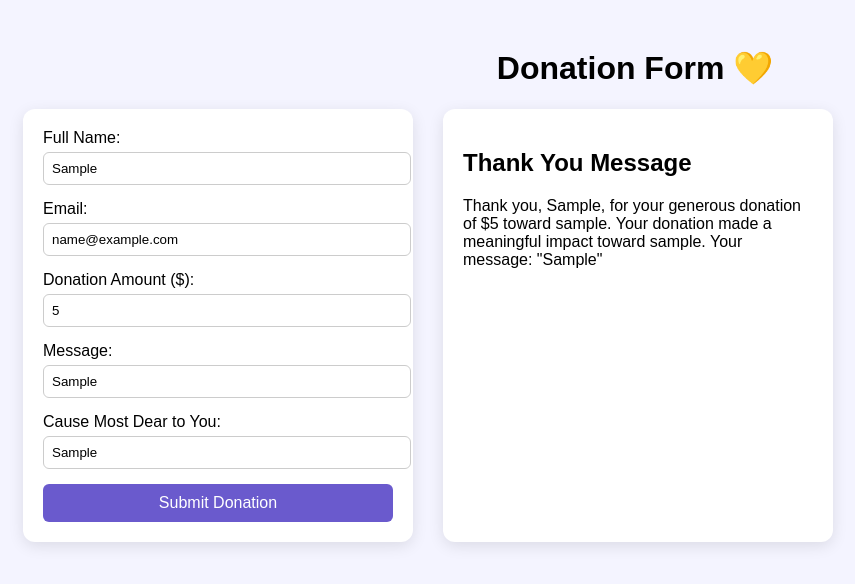
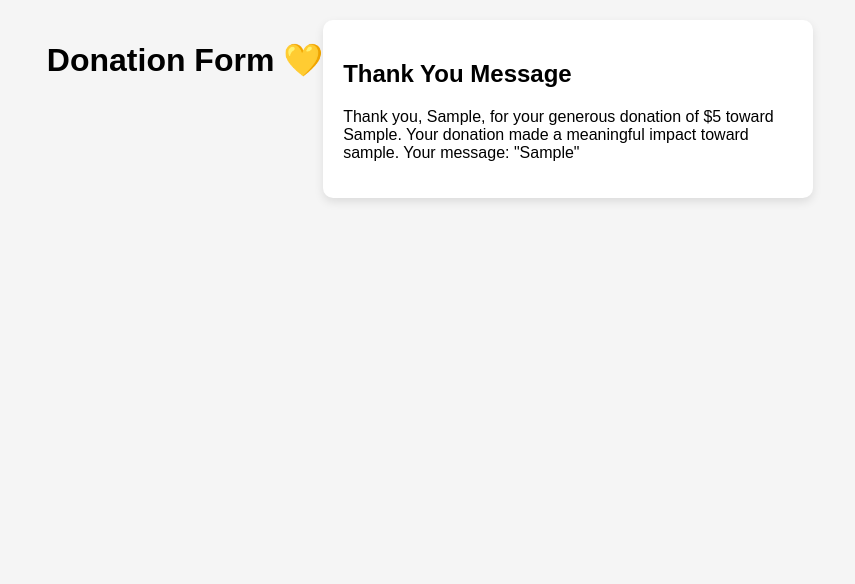
Before and after one commit to JayTIsMe/donations-app, a plain HTML site: page index.html in a window 1280 px wide. Both pictures are taken after typing "Sample", "name@example.com", "5", "Sample", "Sample" into the empty fields and a click on the button "Submit Donation". Shown: the whole page, without its empty margins (5-860 px from the left). Drawn offline with Linux system fonts and the light colour scheme.

Commit message:
Add files via upload

```diff
--- a/app.js
+++ b/app.js
@@ -6,41 +6,76 @@
 
 const submitBtn = document.getElementById("submitBtn");
 const thankYouOutput = document.getElementById("thankYouOutput");
+const resetBtn = document.getElementById("resetBtn");
+
+const formBox = document.querySelector(".form-box");
+
+// IMPACT LOGIC FUNCTION
+function getImpact(amount, cause) {
+  cause = cause.toLowerCase();
+
+  if (cause.includes("homeless")) {
+    return `Your donation provided ${amount} meals to the homeless.`;
+  }
+  else if (cause.includes("animal") || cause.includes("dog") || cause.includes("cat")) {
+    const petsHelped = Math.floor(amount / 10);
+    return `Your donation helped ${petsHelped} dogs/cats find homes.`;
+  }
+  else if (cause.includes("children") || cause.includes("kids")) {
+    const supplies = amount * 2;
+    return `Your donation provided ${supplies} school supplies for children.`;
+  }
+  else {
+    return `Your donation made a meaningful impact toward ${cause}.`;
+  }
+}
 
 submitBtn.addEventListener("click", () => {
   const name = nameInput.value.trim();
   const email = emailInput.value.trim();
   const amount = Number(amountInput.value.trim());
   const message = messageInput.value.trim();
-  const cause = causeInput.value.trim().toLowerCase();
+  const cause = causeInput.value.trim();
 
   if (!name || !email || !amount || !cause) {
     thankYouOutput.textContent = "Please fill out all required fields.";
+    thankYouOutput.style.display = "block";
+    thankYouOutput.classList.add("show");
     return;
   }
 
-  // IMPACT LOGIC
-  let impactText = "";
-
-  if (cause.includes("homeless")) {
-    const meals = amount * 1; // $1 = 1 meal
-    impactText = `Your donation provided ${meals} meals to the homeless.`;
-  }
-  else if (cause.includes("animal") || cause.includes("dog") || cause.includes("cat")) {
-    const petsHelped = Math.floor(amount / 10); // $10 = 1 pet helped
-    impactText = `Your donation helped ${petsHelped} dogs/cats find homes.`;
-  }
-  else if (cause.includes("children") || cause.includes("kids")) {
-    const supplies = amount * 2; // $1 = 2 school supplies
-    impactText = `Your donation provided ${supplies} school supplies for children.`;
-  }
-  else {
-    // Default impact if cause is unknown
-    impactText = `Your donation made a meaningful impact toward ${cause}.`;
-  }
+  const impactText = getImpact(amount, cause);
 
   thankYouOutput.textContent =
-    `Thank you, ${name}, for your generous donation of $${amount} ` +
-    `toward ${cause}. ${impactText} ` +
+    `Thank you, ${name}, for your generous donation of $${amount} toward ${cause}. ${impactText} ` +
     (message ? `Your message: "${message}"` : "");
+
+  // Hide form, show thank-you
+  formBox.style.display = "none";
+
+  thankYouOutput.style.display = "block";
+  setTimeout(() => thankYouOutput.classList.add("show"), 50);
+
+  resetBtn.style.display = "block";
 });
+
+// RESET BUTTON
+resetBtn.addEventListener("click", () => {
+  // Clear fields
+  nameInput.value = "";
+  emailInput.value = "";
+  amountInput.value = "";
+  messageInput.value = "";
+  causeInput.value = "";
+
+  // Hide thank-you
+  thankYouOutput.classList.remove("show");
+  setTimeout(() => {
+    thankYouOutput.style.display = "none";
+  }, 300);
+
+  resetBtn.style.display = "none";
+
+  // Show form again
+  formBox.style.display = "block";
+});
--- a/style.css
+++ b/style.css
@@ -1,55 +1,51 @@
+/* Page layout */
 body {
   font-family: Arial, sans-serif;
-  background: #f4f4ff;
+  background: #f5f5f5;
+  margin: 0;
   padding: 20px;
+  display: flex;
+  justify-content: center;
+  align-items: flex-start;
 }
 
-h1 {
-  text-align: center;
+/* Container layout */
+.container {
+  display: flex;
+  gap: 20px;
+  width: 100%;
+  max-width: 900px;
 }
 
-.container {
-  display: flex;
-  gap: 30px;
-  margin-top: 20px;
+/* Form box */
+.form-box {
+  background: white;
+  padding: 20px;
+  border-radius: 10px;
+  width: 50%;
+  box-shadow: 0 4px 10px rgba(0,0,0,0.1);
 }
 
-.form-box, .output-box {
-  width: 350px;
+/* Output box */
+.output-box {
+  background: white;
   padding: 20px;
-  background: white;
-  border-radius: 12px;
-  box-shadow: 0 4px 15px rgba(0,0,0,0.1);
+  border-radius: 10px;
+  width: 50%;
+  box-shadow: 0 4px 10px rgba(0,0,0,0.1);
 }
 
-label {
-  display: block;
+/* Inputs */
+input, textarea {
+  width: 100%;
+  padding: 10px;
+  margin-top: 8px;
   margin-bottom: 15px;
+  border-radius: 6px;
+  border: 1px solid #ccc;
+  font-size: 16px;
 }
 
-input {
-  width: 100%;
-  padding: 8px;
-  margin-top: 5px;
-  border-radius: 6px;
-  border: 1px solid #ccc;
-}
-
-button {
-  width: 100%;
-  padding: 10px;
-  background: #6a5acd;
-  color: white;
-  border: none;
-  border-radius: 6px;
-  cursor: pointer;
-  font-size: 1rem;
-}
-
-button:hover {
-  background: #5848c2;
-}
-
-.output-box {
-  min-height: 200px;
-}
+textarea {
+  height: 100px;
+  resize: none;
```
Also changed, not shown: index.html.txt (added).
